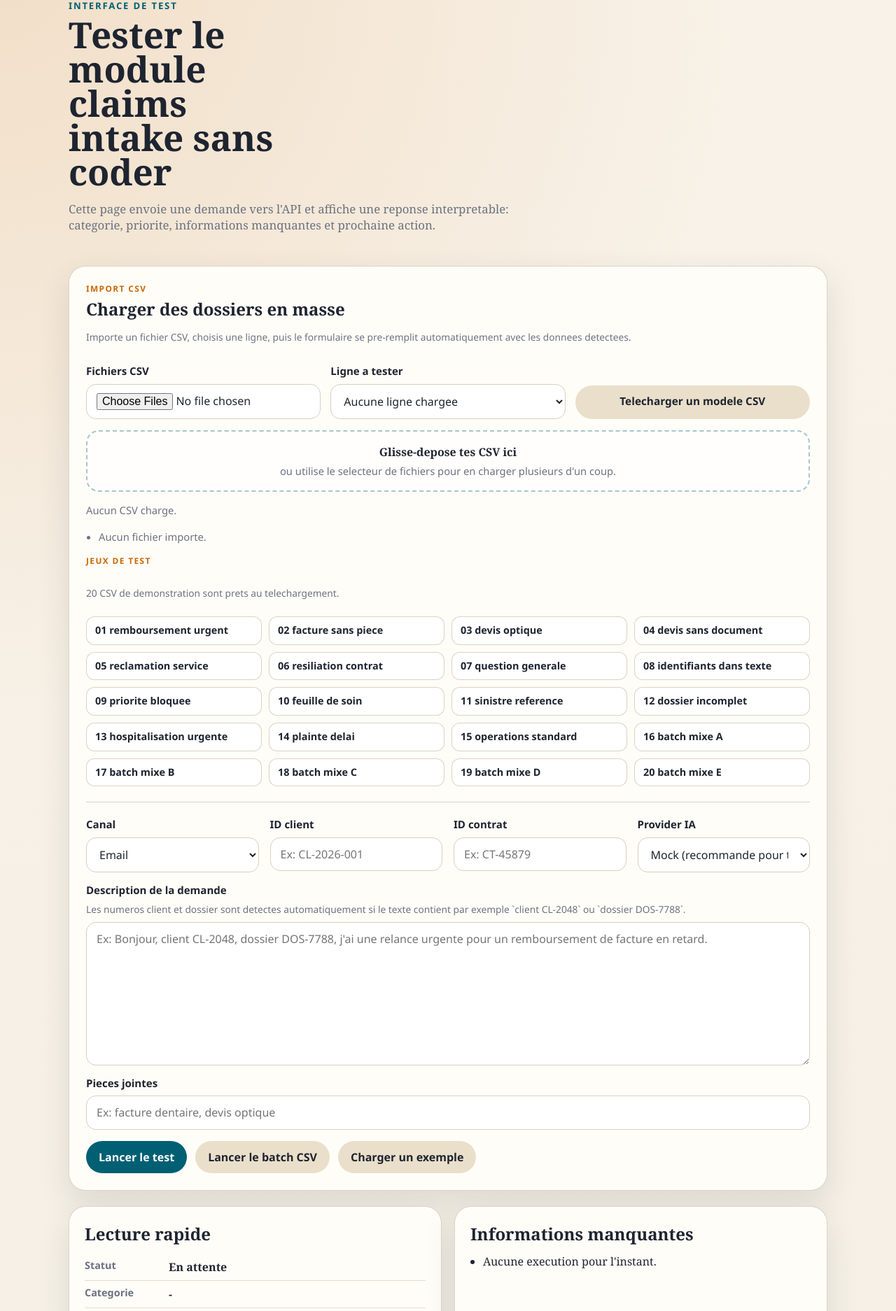
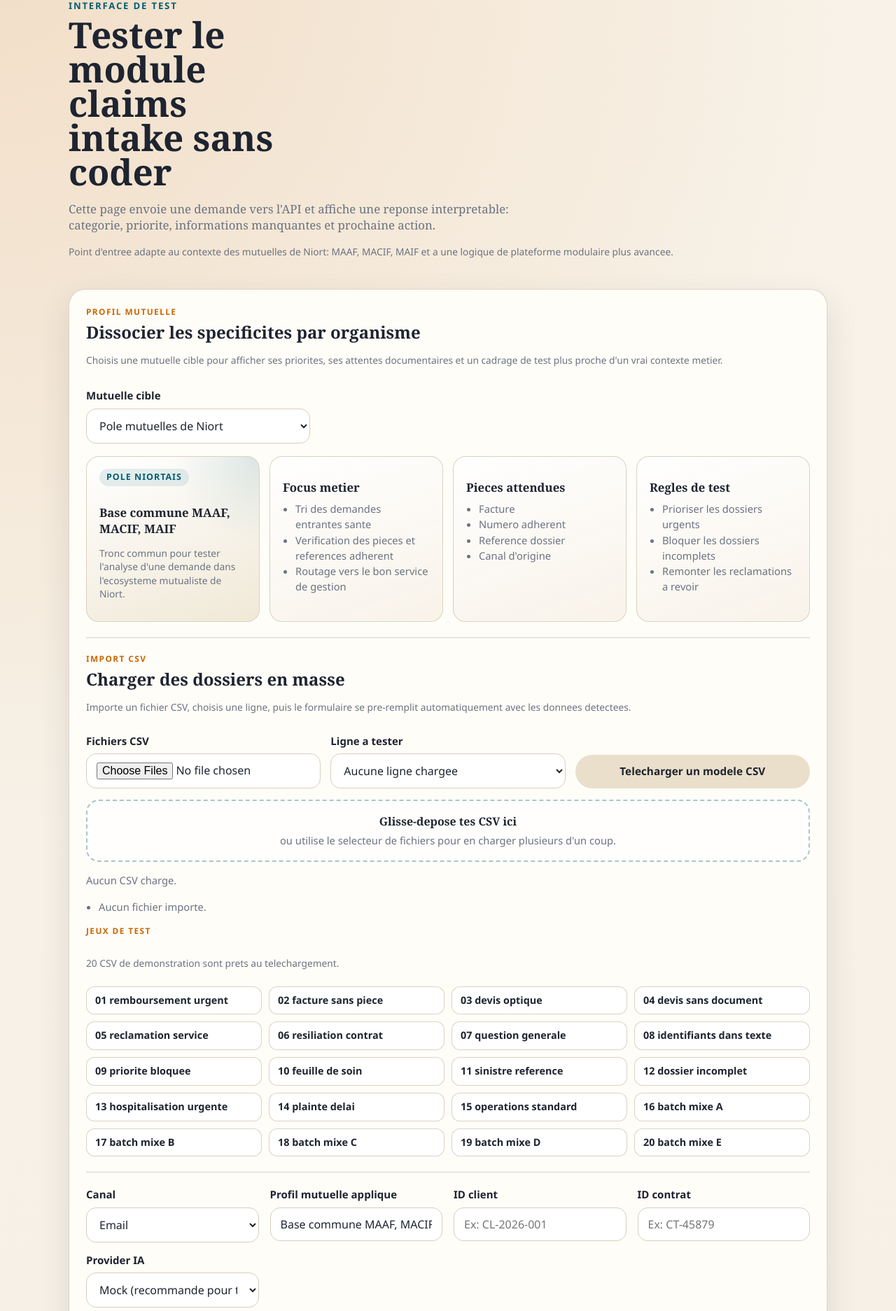
Before and after one commit to christopherfordant/projet_automatisations, a FastAPI app: page / in a window 1280 px wide. Shown: the part 51-1925 px from the top of the page at 70% size. Run offline with FastAPI, Linux system fonts and the light colour scheme.

Commit message:
Adapt interface to Niort mutual profiles

```diff
--- a/src/app/ui/static/app.css
+++ b/src/app/ui/static/app.css
@@ -71,6 +71,62 @@ h1 {
 .panel {
     padding: 24px;
     margin: 18px 0 22px;
+}
+
+.carrier-panel {
+    display: grid;
+    gap: 18px;
+    padding-bottom: 22px;
+    margin-bottom: 22px;
+    border-bottom: 1px solid rgba(216, 207, 190, 0.9);
+}
+
+.carrier-selector {
+    max-width: 320px;
+}
+
+.carrier-overview {
+    display: grid;
+    grid-template-columns: repeat(auto-fit, minmax(220px, 1fr));
+    gap: 14px;
+}
+
+.carrier-card {
+    padding: 16px 18px;
+    border-radius: 18px;
+    border: 1px solid rgba(216, 207, 190, 0.9);
+    background:
+        linear-gradient(160deg, rgba(255, 255, 255, 0.98), rgba(248, 242, 232, 0.95));
+}
+
+.carrier-card h3 {
+    margin-bottom: 8px;
+    font-size: 1.05rem;
+}
+
+.carrier-card-main {
+    background:
+        radial-gradient(circle at top right, rgba(0, 95, 115, 0.12), transparent 36%),
+        linear-gradient(160deg, rgba(255, 255, 255, 0.98), rgba(240, 232, 214, 0.98));
+}
+
+.carrier-badge {
+    display: inline-flex;
+    margin: 0 0 10px;
+    padding: 5px 10px;
+    border-radius: 999px;
+    background: rgba(0, 95, 115, 0.1);
+    color: var(--accent);
+    font: 700 0.78rem/1.2 "Segoe UI", sans-serif;
+    text-transform: uppercase;
+    letter-spacing: 0.08em;
+}
+
+.carrier-list {
+    margin: 0;
+    padding-left: 18px;
+    color: var(--muted);
+    font: 400 0.92rem/1.5 "Segoe UI", sans-serif;
 }
 
 .csv-panel {
--- a/src/app/ui/static/app.js
+++ b/src/app/ui/static/app.js
@@ -1,4 +1,12 @@
 const form = document.getElementById("claims-form");
+const carrierProfileSelect = document.getElementById("carrier-profile");
+const carrierProfileReadonly = document.getElementById("carrier-profile-readonly");
+const carrierBadge = document.getElementById("carrier-badge");
+const carrierTitle = document.getElementById("carrier-title");
+const carrierDescription = document.getElementById("carrier-description");
+const carrierFocusList = document.getElementById("carrier-focus-list");
+const carrierDocumentsList = document.getElementById("carrier-documents-list");
+const carrierRulesList = document.getElementById("carrier-rules-list");
 const fillExample = document.getElementById("fill-example");
 const summary = document.getElementById("summary");
 const missingList = document.getElementById("missing-list");
@@ -30,25 +38,141 @@ let lastBatchItems = [];
 let manualStatusOverrides = {};
 let actionLogEntries = [];
 let selectedItemKey = "";
+const CARRIER_PROFILES = {
+    generic: {
+        badge: "Pole niortais",
+        title: "Base commune MAAF, MACIF, MAIF",
+        description: "Tronc commun pour tester l'analyse d'une demande dans l'ecosysteme mutualiste de Niort.",
+        focus: [
+            "Tri des demandes entrantes sante",
+            "Verification des pieces et references adherent",
+            "Routage vers le bon service de gestion",
+        ],
+        documents: ["Facture", "Numero adherent", "Reference dossier", "Canal d'origine"],
+        rules: [
+            "Prioriser les dossiers urgents",
+            "Bloquer les dossiers incomplets",
+            "Remonter les reclamations a revoir",
+        ],
+        sample: {
+            channel: "email",
+            claim_text:
+                "Bonjour, client CL-2048, dossier DOS-7788, j'ai une relance urgente pour un remboursement de facture en retard. Je n'ai toujours pas de retour sur mon dossier.",
+            attached_documents: "facture dentaire",
+        },
+    },
+    maaf: {
+        badge: "Mutuelle cible MAAF",
+        title: "Remboursement et devis standardises",
+        description: "Profil oriente remboursements, devis sante et suivi de pieces classiques.",
+        focus: [
+            "Suivi de remboursement",
+            "Qualification de devis optique et dentaire",
+            "Detection des relances client",
+        ],
+        documents: ["Facture acquittee", "Devis", "Numero adherent"],
+        rules: [
+            "Orienter vite les relances de remboursement",
+            "Controler la presence d'une facture ou d'un devis",
+            "Basculer les urgences en file prioritaire",
+        ],
+        sample: {
+            channel: "portail",
+            claim_text:
+                "Bonjour, adherent MAAF CL-6721, dossier DOS-5510, je relance un remboursement optique urgent depose sur le portail avec un devis et une facture.",
+            attached_documents: "devis optique, facture optique",
+        },
+    },
+    macif: {
+        badge: "Mutuelle cible MACIF",
+        title: "Reclamations et suivi relation adherent",
+        description: "Profil centre sur les reclamations de delai, la satisfaction et les cas a reviser.",
+        focus: [
+            "Reclamations de delai",
+            "Demandes de suivi adherent",
+            "Escalade des cas sensibles",
+        ],
+        documents: ["Courrier de reclamation", "Numero dossier", "Historique echanges"],
+        rules: [
+            "Faire remonter les reclamations en revue humaine",
+            "Conserver la trace des delais annonces",
+            "Identifier les demandes repetitives",
+        ],
+        sample: {
+            channel: "email",
+            claim_text:
+                "Bonjour, client MACIF CL-8812, dossier REC-3201, je depose une reclamation car mon remboursement est en attente depuis trois semaines sans reponse.",
+            attached_documents: "courrier reclamation, historique echanges",
+        },
+    },
+    maif: {
+        badge: "Mutuelle cible MAIF",
+        title: "Accompagnement et traitement contextualise",
+        description: "Profil utile pour les dossiers demandant plus de contexte, d'accompagnement et de coordination.",
+        focus: [
+            "Demandes contextualisees",
+            "Hospitalisation et cas urgents",
+            "Suivi de dossier avec plusieurs echanges",
+        ],
+        documents: ["Compte rendu", "Facture", "Reference contrat"],
+        rules: [
+            "Valoriser les signaux d'urgence",
+            "Consolider les pieces disperses",
+            "Verifier les references de contrat avant routage",
+        ],
+        sample: {
+            channel: "telephone",
+            claim_text:
+                "Bonjour, assure MAIF CL-5504, dossier HOSP-8122, j'appelle pour une hospitalisation recente et une prise en charge a verifier rapidement.",
+            attached_documents: "compte rendu hospitalisation, facture clinique",
+        },
+    },
+    niort_lab: {
+        badge: "Plateforme Niort Lab",
+        title: "Orchestration avancee pour mutuelles niortaises",
+        description: "Profil de demonstration pour une plateforme modulaire, batchable et exploitable par API au-dessus des besoins MAAF, MACIF et MAIF.",
+        focus: [
+            "Orchestration API par cas d'usage",
+            "Traitement batch et routage intelligent",
+            "Preparation a l'integration SI locale",
+        ],
+        documents: ["CSV source", "Identifiants client", "Pieces justificatives normalisees"],
+        rules: [
+            "Distinguer les besoins par mutuelle des l'entree",
+            "Standardiser les sorties pour un usage API",
+            "Permettre l'override operateur sans perdre la trace",
+        ],
+        sample: {
+            channel: "courrier",
+            claim_text:
+                "Bonjour, client LAB-9031, dossier DOS-9902, merci de qualifier ce dossier complexe pour routage prioritaire et controle des pieces justificatives.",
+            attached_documents: "facture, attestation, courrier client",
+        },
+    },
+};
 const STORAGE_KEYS = {
     overrides: "mutuelle_ai_platform.manual_status_overrides",
     actionLog: "mutuelle_ai_platform.action_log_entries",
 };
 
 loadPersistedState();
+renderCarrierProfile();
 renderActionLog();
 
 fillExample.addEventListener("click", () => {
-    form.channel.value = "email";
+    const profile = getCurrentCarrierProfile();
+    form.channel.value = profile.sample.channel;
     form.customer_id.value = "";
     form.contract_id.value = "";
     form.provider.value = "mock";
-    form.claim_text.value =
-        "Bonjour, client CL-2048, dossier DOS-7788, j'ai une relance urgente pour un remboursement de facture en retard. Je n'ai toujours pas de retour sur mon dossier.";
-    form.attached_documents.value = "facture dentaire";
+    form.claim_text.value = profile.sample.claim_text;
+    form.attached_documents.value = profile.sample.attached_documents;
     autofillIdentifiers();
 });
 
+carrierProfileSelect.addEventListener("change", () => {
+    renderCarrierProfile();
+});
 claimText.addEventListener("input", autofillIdentifiers);
 csvFileInput.addEventListener("change", handleCsvUpload);
 csvRowSelect.addEventListener("change", applySelectedCsvRow);
@@ -159,7 +283,17 @@ async function runBatchAnalysis() {
     batchOutput.textContent = "Traitement batch en cours...";
     resetBatchVisuals("Traitement...");
     const payload = {
-        items: csvRows.map(convertCsvRowToPayload),
+        items: csvRows.map((row) => {
+            const item = convertCsvRowToPayload(row);
+            return {
+                channel: item.channel,
+                customer_id: item.customer_id,
+                contract_id: item.contract_id,
+                provider: item.provider,
+                claim_text: item.claim_text,
+                attached_documents: item.attached_documents,
+            };
+        }),
     };
 
     try {
@@ -175,6 +309,11 @@ async function runBatchAnalysis() {
         if (!response.ok) {
             throw new Error(JSON.stringify(data, null, 2));
         }
+
+        data.items = data.items.map((item, index) => ({
+            ...item,
+            carrier_profile: convertCsvRowToPayload(csvRows[index] || {}).carrier_profile,
+        }));
 
         renderBatchSummary(data.summary);
         renderBatchTable(data.items);
@@ -319,6 +458,8 @@ function applySelectedCsvRow() {
 
 function applyCsvRow(row) {
     const payload = convertCsvRowToPayload(row);
+    carrierProfileSelect.value = resolveCarrierProfile(payload.carrier_profile);
+    renderCarrierProfile();
     form.channel.value = payload.channel;
     form.customer_id.value = payload.customer_id || "";
     form.contract_id.value = payload.contract_id || "";
@@ -343,6 +484,8 @@ function convertCsvRowToPayload(row) {
         channel: normalizeChannel(row.channel),
         customer_id: row.customer_id || row.client_id || null,
         contract_id: row.contract_id || row.case_id || row.dossier_id || row.claim_id || null,
+        carrier_profile:
+            row.carrier_profile || row.mutuelle || row.assureur || row.organisme || "generic",
         provider: row.provider || "mock",
         claim_text: row.claim_text || row.message || row.description || "",
         attached_documents: attachedDocuments,
@@ -427,6 +570,8 @@ function exportBatchResults() {
 
     const headers = [
         "source_file",
+        "carrier_profile",
+        "carrier_profile_label",
         "customer_id",
         "contract_id",
         "category",
@@ -449,8 +594,11 @@ function exportBatchResults() {
 
     const rows = lastBatchItems.map((item) => {
         const source = findSourceLabel(item);
+        const carrierProfile = CARRIER_PROFILES[resolveCarrierProfile(item.carrier_profile)];
         return [
             source,
+            item.carrier_profile || "",
+            carrierProfile.title,
             item.customer_id || "",
             item.contract_id || "",
             item.category || "",
@@ -529,6 +677,7 @@ function renderBatchTable(items) {
             const override = manualStatusOverrides[itemKey];
             const shownStatusValue = override?.value || item.business_status;
             const shownStatusLabel = override?.label || item.business_status_label;
+            const carrierProfile = CARRIER_PROFILES[resolveCarrierProfile(item.carrier_profile)];
 
             return `
                 <tr
@@ -540,6 +689,7 @@ function renderBatchTable(items) {
                     data-search="${escapeHtml(
                         [
                             findSourceLabel(item),
+                            carrierProfile.title,
                             item.customer_id || "",
                             item.contract_id || "",
                             item.category_label || "",
@@ -765,6 +915,7 @@ function renderCaseDetail(item) {
     const override = manualStatusOverrides[buildItemKey(item)];
     const shownStatusValue = override?.value || item.business_status;
     const shownStatusLabel = override?.label || item.business_status_label;
+    const carrierProfile = CARRIER_PROFILES[resolveCarrierProfile(item.carrier_profile)];
     const documents = item.documents_received?.length
         ? item.documents_received.join(", ")
         : "Aucune piece declaree";
@@ -777,6 +928,10 @@ function renderCaseDetail(item) {
             <div class="case-detail-item">
                 <span>Source</span>
                 <strong>${escapeHtml(findSourceLabel(item))}</strong>
+            </div>
+            <div class="case-detail-item">
+                <span>Profil mutuelle</span>
+                <strong>${escapeHtml(carrierProfile.title)}</strong>
             </div>
             <div class="case-detail-item">
                 <span>Client</span>
@@ -820,6 +975,43 @@ function renderCaseDetail(item) {
             <pre class="output">${escapeHtml(item.claim_text || "Texte non disponible.")}</pre>
         </div>
     `;
+}
+
+function getCurrentCarrierProfile() {
+    return CARRIER_PROFILES[carrierProfileSelect.value] || CARRIER_PROFILES.generic;
+}
+
+function resolveCarrierProfile(value) {
+    const normalized = String(value || "").trim().toLowerCase();
+    if (!normalized) {
+        return "generic";
+    }
+    if (normalized.includes("maaf")) {
+        return "maaf";
+    }
+    if (normalized.includes("macif")) {
+        return "macif";
+    }
+    if (normalized.includes("maif")) {
+        return "maif";
+    }
+    if (normalized.includes("niort") || normalized.includes("lab")) {
+        return "niort_lab";
+    }
+    return "generic";
+}
+
+function renderCarrierProfile() {
+    const profile = getCurrentCarrierProfile();
+    carrierBadge.textContent = profile.badge;
+    carrierTitle.textContent = profile.title;
+    carrierDescription.textContent = profile.description;
+    carrierFocusList.innerHTML = profile.focus.map((item) => `<li>${escapeHtml(item)}</li>`).join("");
+    carrierDocumentsList.innerHTML = profile.documents
+        .map((item) => `<li>${escapeHtml(item)}</li>`)
+        .join("");
+    carrierRulesList.innerHTML = profile.rules.map((item) => `<li>${escapeHtml(item)}</li>`).join("");
+    carrierProfileReadonly.value = profile.title;
 }
 
 function addLogEntry({ action, source, caseRef, detail }) {
--- a/src/app/ui/templates/index.html
+++ b/src/app/ui/templates/index.html
@@ -15,9 +15,72 @@
                 Cette page envoie une demande vers l'API et affiche une reponse interpretable:
                 categorie, priorite, informations manquantes et prochaine action.
             </p>
+            <p class="hint">
+                Point d'entree adapte au contexte des mutuelles de Niort: MAAF, MACIF, MAIF
+                et a une logique de plateforme modulaire plus avancee.
+            </p>
         </section>
 
         <section class="panel">
+            <div class="carrier-panel">
+                <div>
+                    <p class="section-kicker">Profil mutuelle</p>
+                    <h2>Dissocier les specificites par organisme</h2>
+                    <p class="hint">
+                        Choisis une mutuelle cible pour afficher ses priorites, ses attentes documentaires
+                        et un cadrage de test plus proche d'un vrai contexte metier.
+                    </p>
+                </div>
+
+                <div class="carrier-selector">
+                    <label class="csv-field">
+                        Mutuelle cible
+                        <select id="carrier-profile">
+                            <option value="generic">Pole mutuelles de Niort</option>
+                            <option value="maaf">MAAF</option>
+                            <option value="macif">MACIF</option>
+                            <option value="maif">MAIF</option>
+                            <option value="niort_lab">Plateforme Niort Lab</option>
+                        </select>
+                    </label>
+                </div>
+
+                <div class="carrier-overview">
+                    <article class="carrier-card carrier-card-main">
+                        <p id="carrier-badge" class="carrier-badge">Pole niortais</p>
+                        <h3 id="carrier-title">Base commune MAAF, MACIF, MAIF</h3>
+                        <p id="carrier-description" class="hint">
+                            Tronc commun pour tester une demande sante ou relation adherent dans
+                            l'ecosysteme mutualiste niortais.
+                        </p>
+                    </article>
+                    <article class="carrier-card">
+                        <h3>Focus metier</h3>
+                        <ul id="carrier-focus-list" class="carrier-list">
+                            <li>Tri des demandes entrantes</li>
+                            <li>Verification des pieces</li>
+                            <li>Routage vers le bon service</li>
+                        </ul>
+                    </article>
+                    <article class="carrier-card">
+                        <h3>Pieces attendues</h3>
+                        <ul id="carrier-documents-list" class="carrier-list">
+                            <li>Facture</li>
+                            <li>Numero adherent</li>
+                            <li>Reference dossier</li>
+                        </ul>
+                    </article>
+                    <article class="carrier-card">
+                        <h3>Regles de test</h3>
+                        <ul id="carrier-rules-list" class="carrier-list">
+                            <li>Prioriser les dossiers urgents</li>
+                            <li>Bloquer les dossiers incomplets</li>
+                            <li>Remonter les reclamations a revoir</li>
+                        </ul>
+                    </article>
+                </div>
+            </div>
+
             <div class="csv-panel">
                 <div>
                     <p class="section-kicker">Import CSV</p>
@@ -92,6 +155,11 @@
                         <option value="courrier">Courrier</option>
                         <option value="portail">Portail</option>
                     </select>
+                </label>
+
+                <label>
+                    Profil mutuelle applique
+                    <input type="text" id="carrier-profile-readonly" value="Profil generique mutuelle" readonly>
                 </label>
 
                 <label>
```
Also changed, not shown: src/app/ui/static/claims_intake_template.csv (+4 -4 lines).
